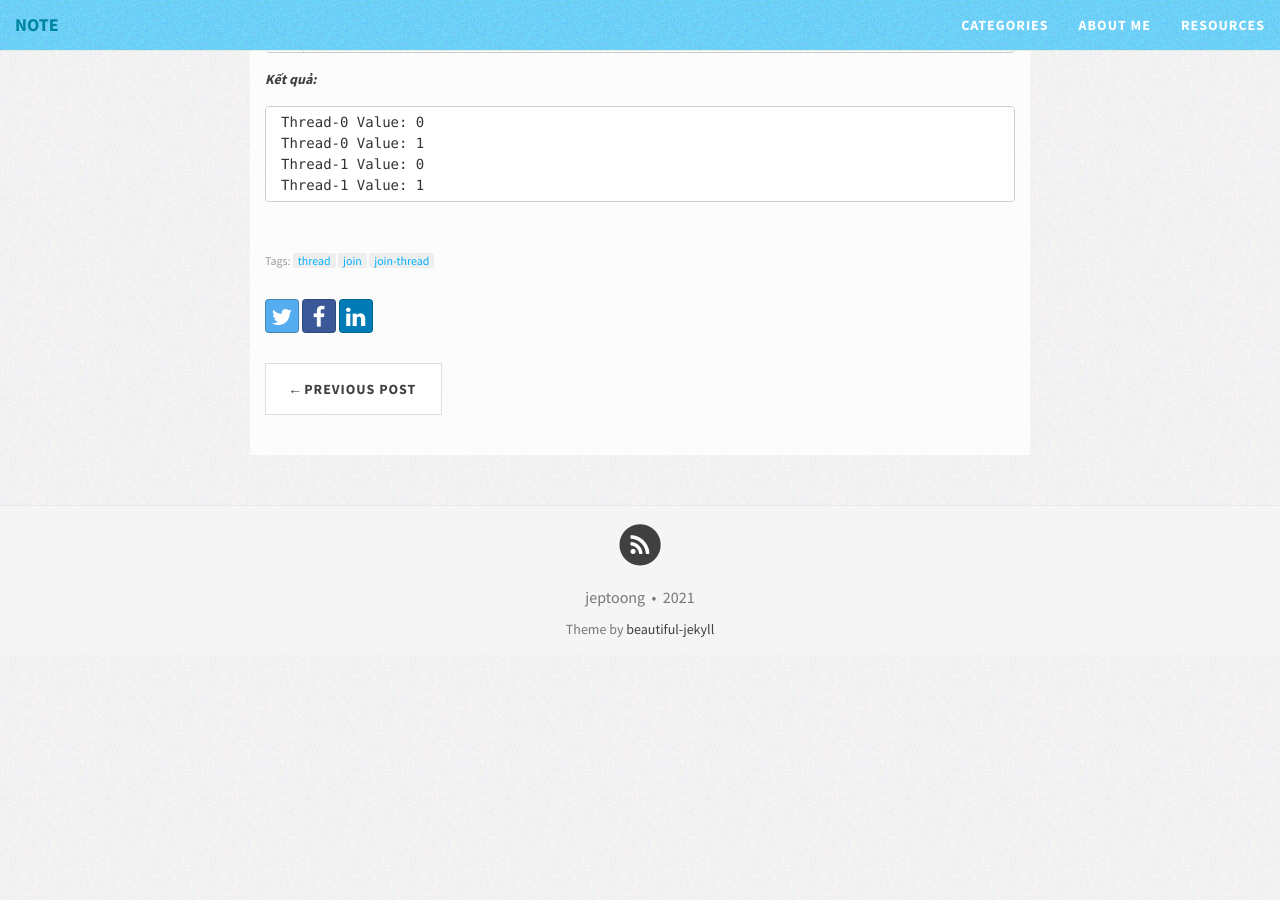
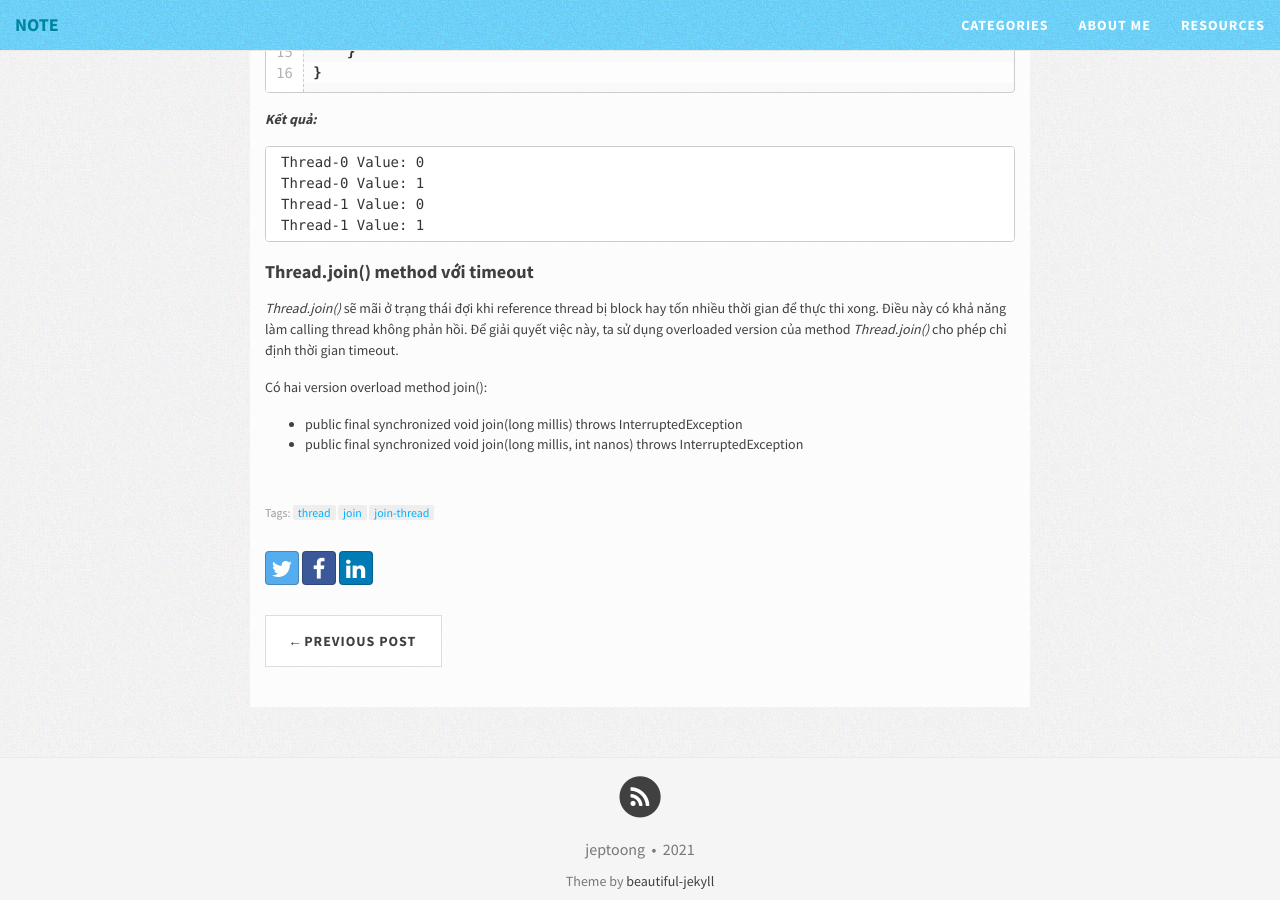
Before and after one commit to jeptoong/jeptoong.github.io, a Jekyll site: the page built from _posts/2021-03-16-method-join-java-thread.md, in a window 1280 px wide and 900 px high, scrolled down 2712 px. Built offline with Jekyll 4.4.1, drawn with Linux system fonts in a browser that asks for light colours; nearby versions of some CDN libraries; before the commit the page ends 3367 px from its top, so only the background shows below that; some of the changed text lies outside the part shown.

Commit message:
add content

```diff
--- a/_posts/2021-03-16-method-join-java-thread.md
+++ b/_posts/2021-03-16-method-join-java-thread.md
@@ -5,7 +5,8 @@ categories: [java]
 tags: [thread, join, join-thread]
 ---
 
-**java.lang.Thread** class cung cấp method **join()**, nó cho phép một thread đợi cho đến khi một thread khác hoàn thành việc thực thi của mình. Khi chúng ta gọi method **join()** thì thread đang gọi sẽ chuyển sang trạng thái chờ, nó sẽ ở trạng thái chờ cho đến khi thead được gọi kết thúc thực thi.
+### Thread.join() method
+**java.lang.Thread** class cung cấp method **join()**, nó cho phép một thread đợi cho đến khi một thread khác hoàn thành việc thực thi của mình. Khi chúng ta gọi method **join()** thì thread đang gọi (calling thread) sẽ chuyển sang trạng thái chờ, nó sẽ ở trạng thái chờ cho đến khi thead được gọi (referenced thread) kết thúc thực thi.
 
 Ở ví dụ sau, ta có thread Main, thread One và thread Two, 3 thread này chạy song song với nhau, khi code chạy tới dòng `threadOne.join()` thì thead Main sẽ "gộp" với thread One, tức là thread Main sẽ đợi thread One hoàn thành thực thi mới thực thi tiếp các lệnh phía sau, trong khi đó thread Two vẫn chạy song song.
 
@@ -130,3 +131,12 @@ Thread-0 Value: 1
 Thread-1 Value: 0
 Thread-1 Value: 1
 {% endhighlight %}
+
+### Thread.join() method với timeout
+
+*Thread.join()* sẽ mãi ở trạng thái đợi khi reference thread bị block hay tốn nhiều thời gian để thực thi xong. Điều này có khả năng làm calling thread không phản hồi. Để giải quyết việc này, ta sử dụng overloaded version của method *Thread.join()* cho phép chỉ định thời gian timeout.
+
+Có hai version overload method join():
+
+* public final synchronized void join(long millis) throws InterruptedException
+* public final synchronized void join(long millis, int nanos) throws InterruptedException
```
